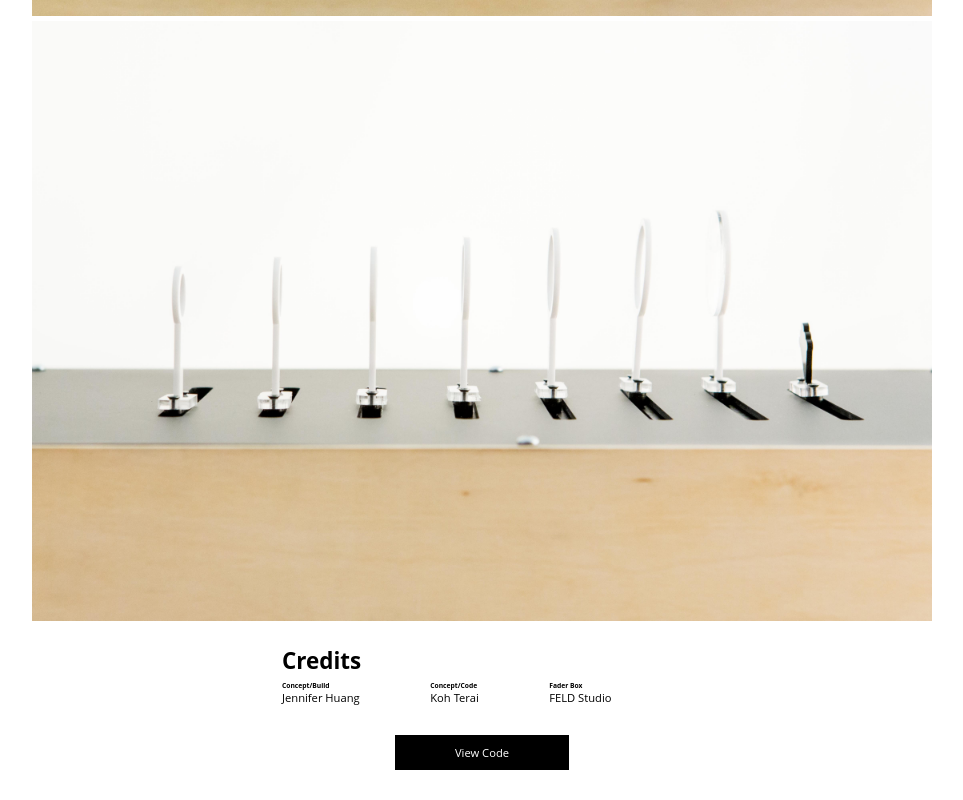
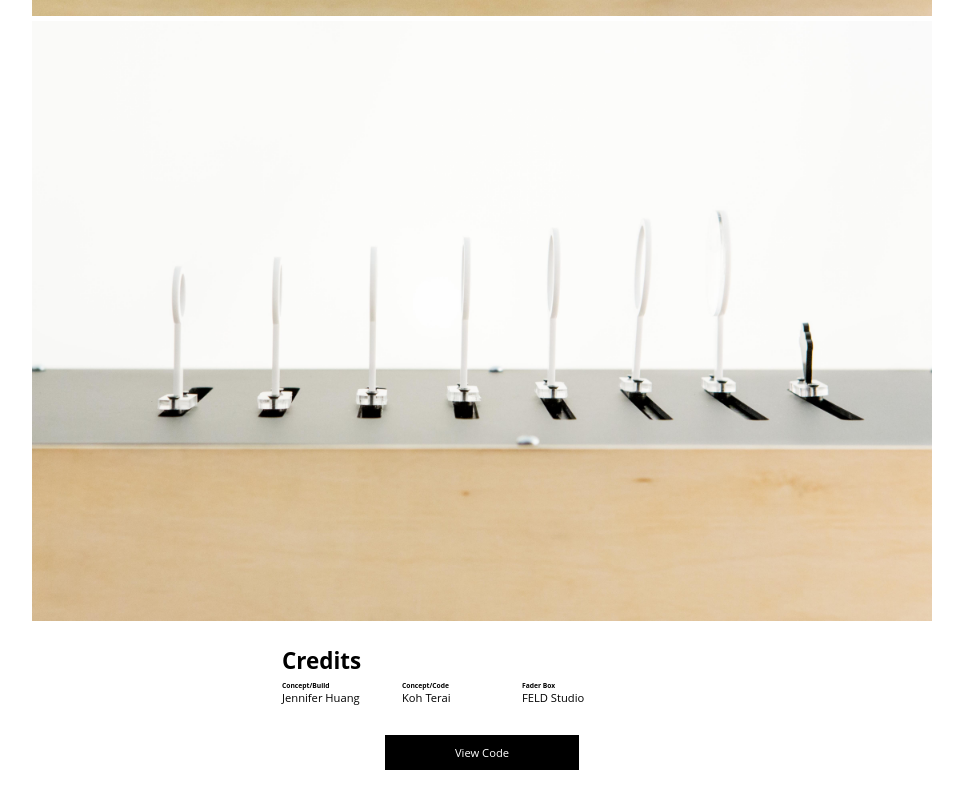
Before and after one commit to kohterai/portfolio-website, a React (Create React App) app: page /projects/snake in a window 1280 px wide. Shown: the part 1514-2314 px from the top of the page, without its empty margins (258-1221 px from the left). Built offline with nearby package versions, Linux system fonts and the light colour scheme.

Commit message:
Max width added to credits

```diff
--- a/src/Projects/BigButton.css
+++ b/src/Projects/BigButton.css
@@ -2,7 +2,7 @@
 	background-color: black;
 	color: white;
 	display: inline-block;
-	padding: 10px 60px;
+	padding: 10px 70px;
 	font-size: 0.7em;
 	transition: background-color 0.2s ease-in;
 }
--- a/src/Projects/Credits.css
+++ b/src/Projects/Credits.css
@@ -7,6 +7,7 @@
   font-size: 0.7em;
   padding-right: 20px;
   flex-grow: 1;
+  max-width: 25%;
 }
 
 .project-content .credit-title {
--- a/src/Projects/Design/Audiloid.js
+++ b/src/Projects/Design/Audiloid.js
@@ -63,8 +63,6 @@ class Snake extends Component {
             <div className="credit-wrapper">
               <Credits title="Sound Design" name="Garreth Chan" />
               <Credits title="Concept and Build" name="Koh Terai" />
-              <Credits title="Build" name="Koh Terai" />
-              <Credits title="Concsssd" name="Koh Terai" />
             </div>
           </div>
         </div>
```
